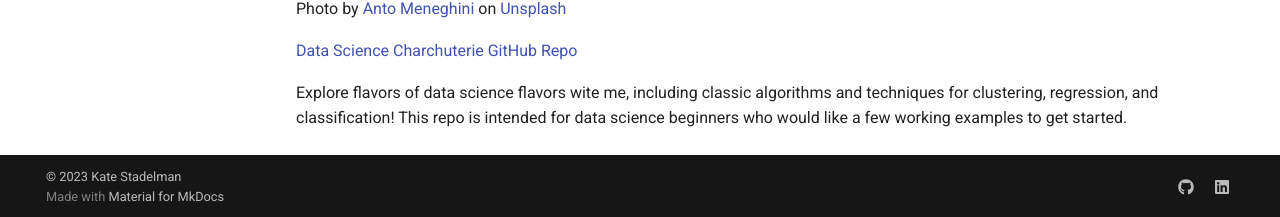
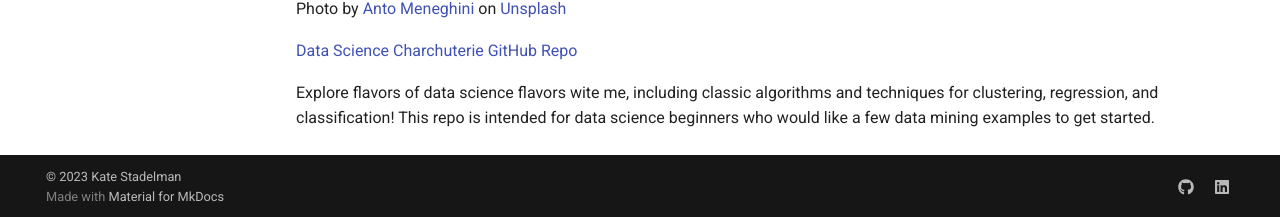
Before and after one commit to kaspii314/kaspii314, an MkDocs documentation site: the page built from docs/index.md, in a window 1280 px wide and 900 px high, scrolled down 2486 px. Shown: the part 680-897 px from the top of the window. Built offline with MkDocs 1.6.1 and Material for MkDocs 9.7.7, drawn with Linux system fonts in a browser that asks for light colours.

Commit message:
updates to index

```diff
--- a/docs/index.md
+++ b/docs/index.md
@@ -48,4 +48,4 @@ Photo by <a href="https://unsplash.com/@antomeneghini?utm_source=unsplash&utm_me
 
 [Data Science Charchuterie GitHub Repo](https://github.com/kaspii314/data_science_charcuterie)
 
-Explore flavors of data science flavors wite me, including classic algorithms and techniques for clustering, regression, and classification! This repo is intended for data science beginners who would like a few working examples to get started.
+Explore flavors of data science flavors wite me, including classic algorithms and techniques for clustering, regression, and classification! This repo is intended for data science beginners who would like a few data mining examples to get started.
```
